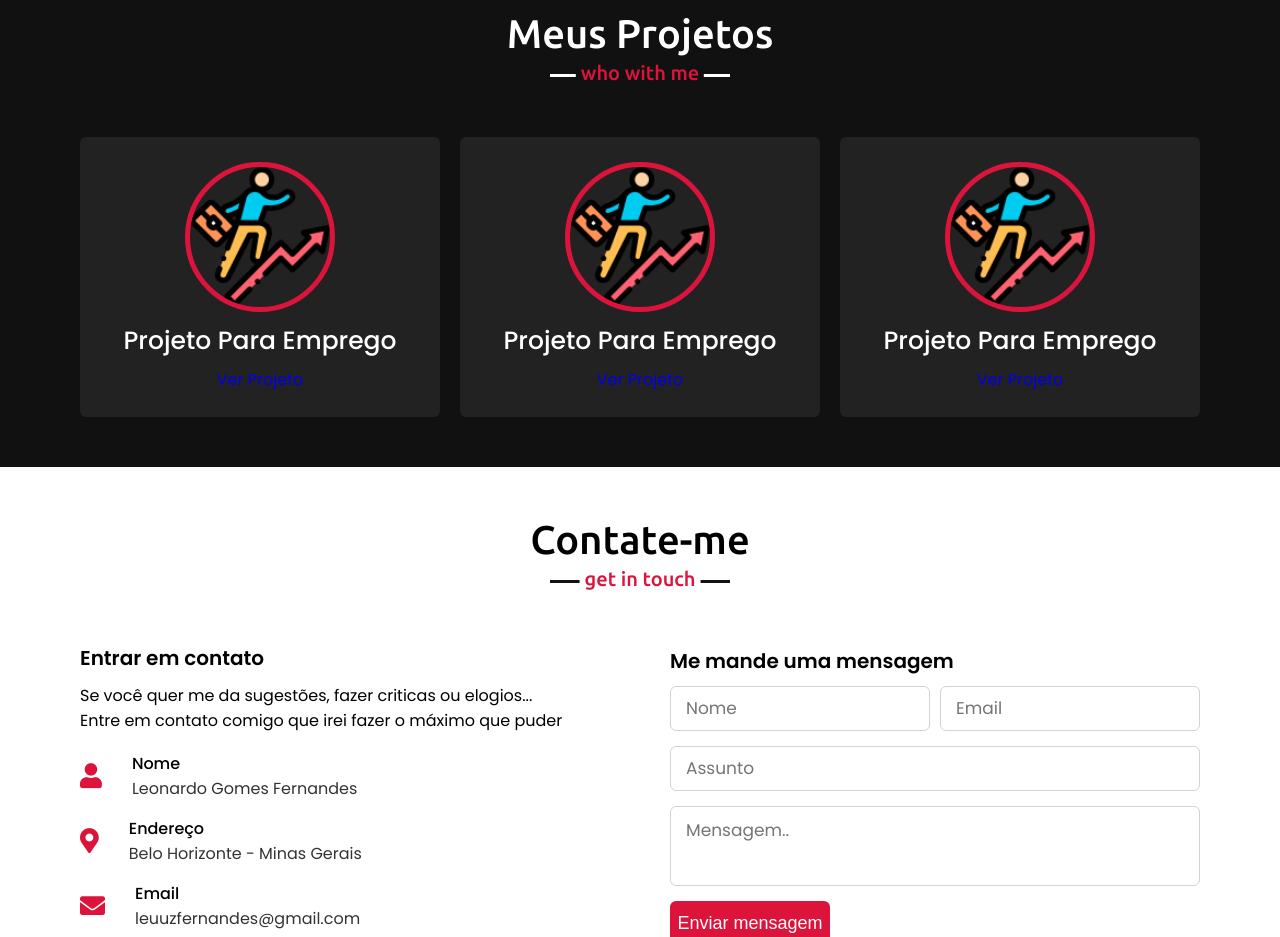
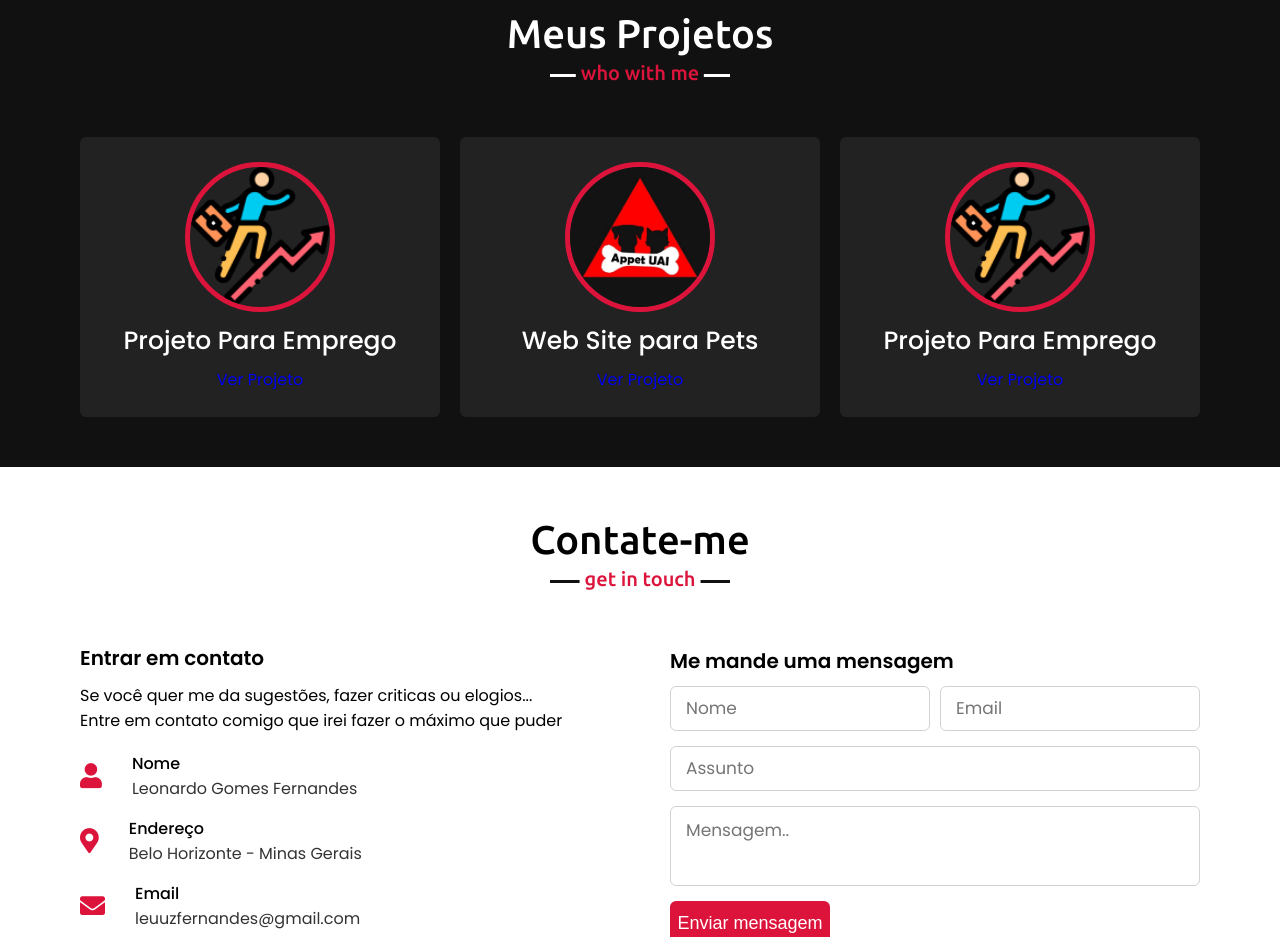
Before and after one commit to LEUZ29/Meu-Portifolio, a plain HTML site: page index.html in a window 1280 px wide. Shown: the part 2560-3497 px from the top of the page. Drawn offline with nearby package versions, Linux system fonts and the light colour scheme.

Commit message:
Update index.html

```diff
--- a/index.html
+++ b/index.html
@@ -191,6 +191,13 @@
                         <a href="https://leuz29.github.io/Meu-Projeto-2/">Ver Projeto</a>
                     </div>
                 </div>
+                <div class="card">
+                    <div class="box">
+                        <img src="images/appet.png" alt="">
+                        <div class="text">Web Site para Pets</div>
+                        <a href="https://leuz29.github.io/APPET-UAI/">Ver Projeto</a>
+                    </div>
+                </div>
 
                 </div>
             </div>
```
